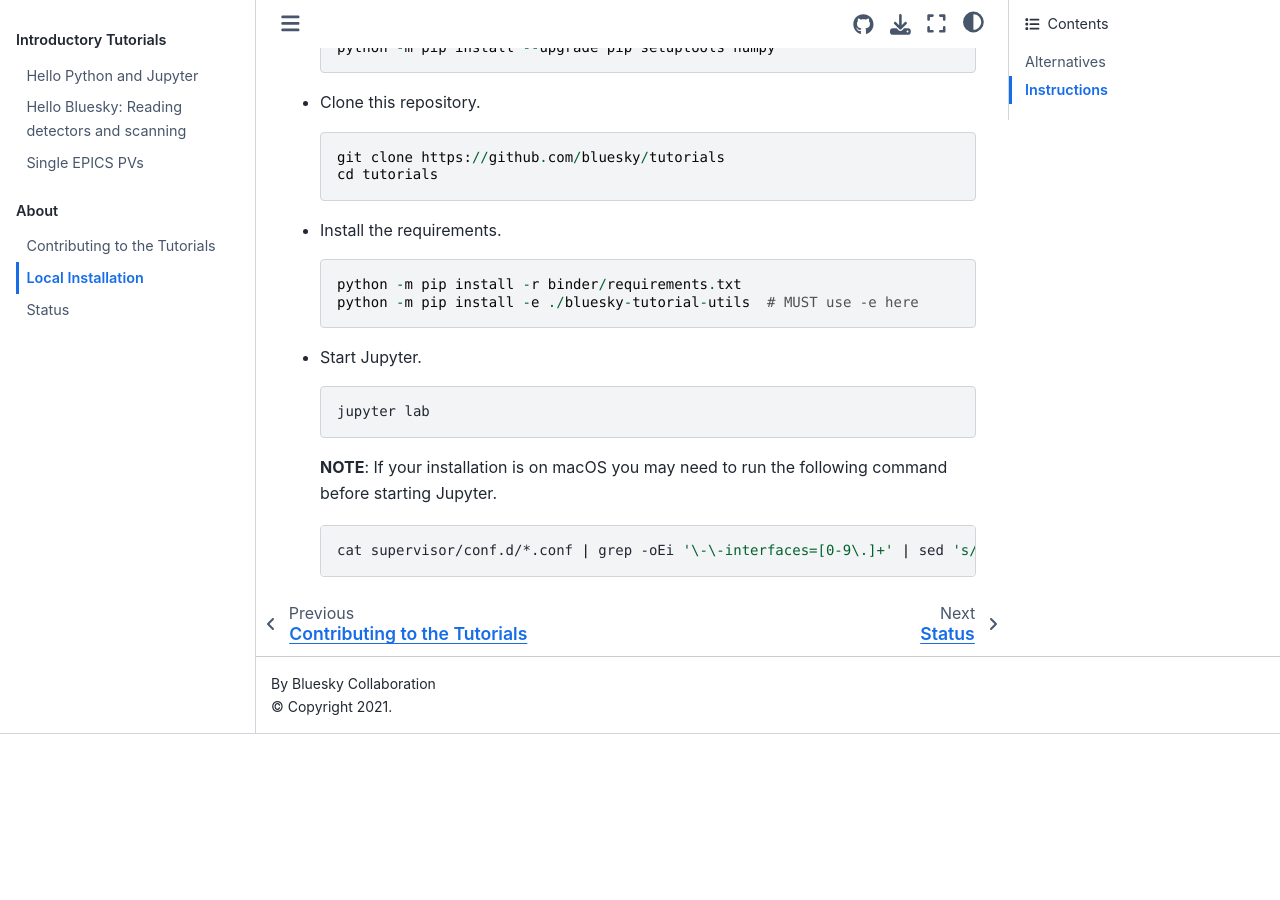
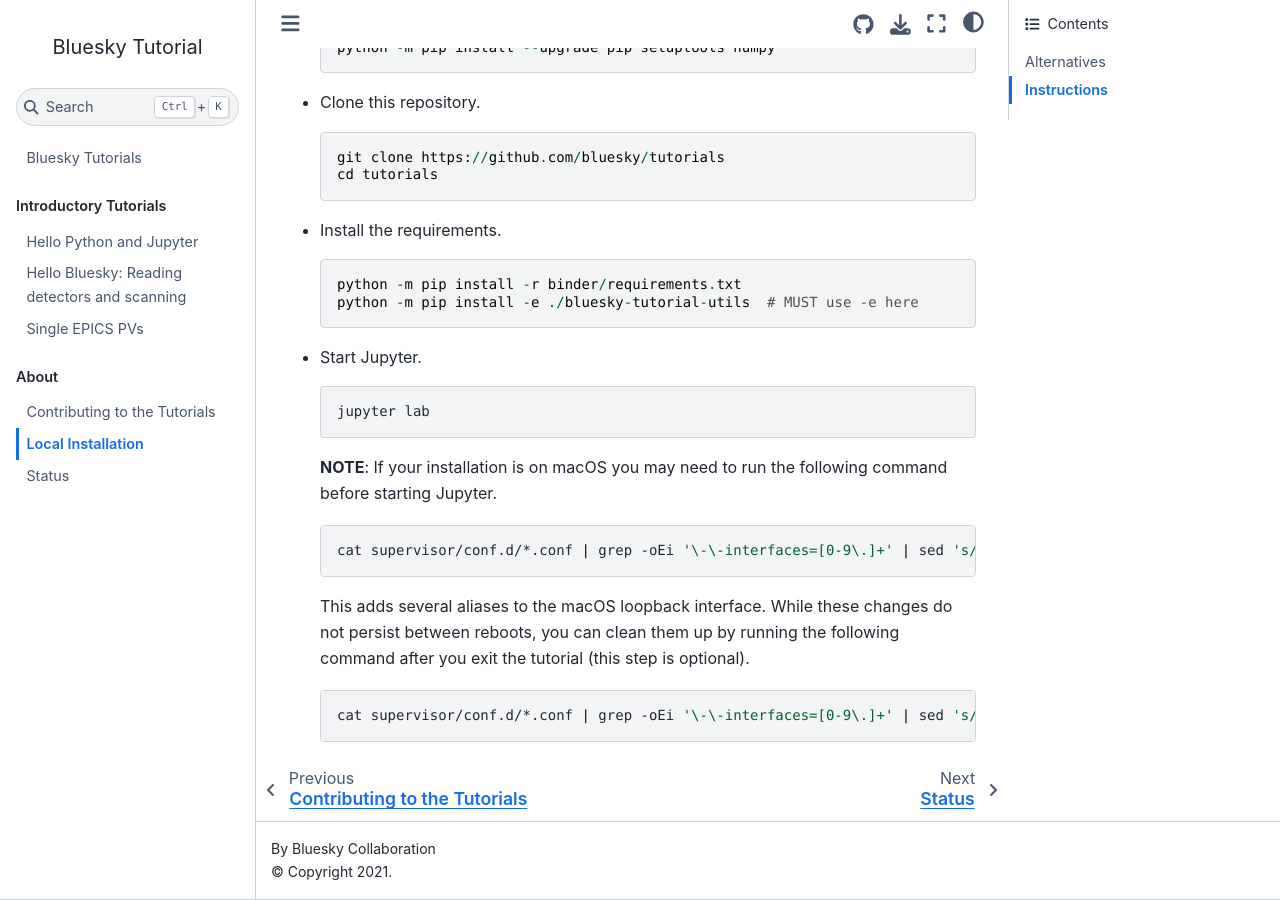
Before and after one commit to bluesky/tutorials, a Jupyter Book: the page built from INSTALLATION.md, in a window 1280 px wide and 900 px high, scrolled down 847 px. Built offline with Jupyter Book 1.0.4 settings and Sphinx 7.4.7 and the Sphinx Book theme 1.1.4, drawn with Linux system fonts in a browser that asks for light colours; pages that are not in the unit, such as notebooks, are missing from menus; before the commit the page ends 1581 px from its top, so only the background shows below that.

Commit message:
Adds extra config steps to run tutorial on macOS
Adds extra instructions related to issue #128

````diff
--- a/INSTALLATION.md
+++ b/INSTALLATION.md
@@ -60,3 +60,9 @@ However, if you prefer a direct local installation, instructions follow.
   ```sh
   cat supervisor/conf.d/*.conf | grep -oEi '\-\-interfaces=[0-9\.]+' | sed 's/.*\=//' | xargs -L1 sudo ifconfig lo0 alias
   ```
+
+  This adds several  aliases to the macOS loopback interface. While these changes do not persist between reboots, you can clean them up by running the following command after you exit the tutorial (this step is optional).
+
+  ```sh
+  cat supervisor/conf.d/*.conf | grep -oEi '\-\-interfaces=[0-9\.]+' | sed 's/.*\=//' | xargs -L1 sudo ifconfig lo0 -alias
+  ```
````
